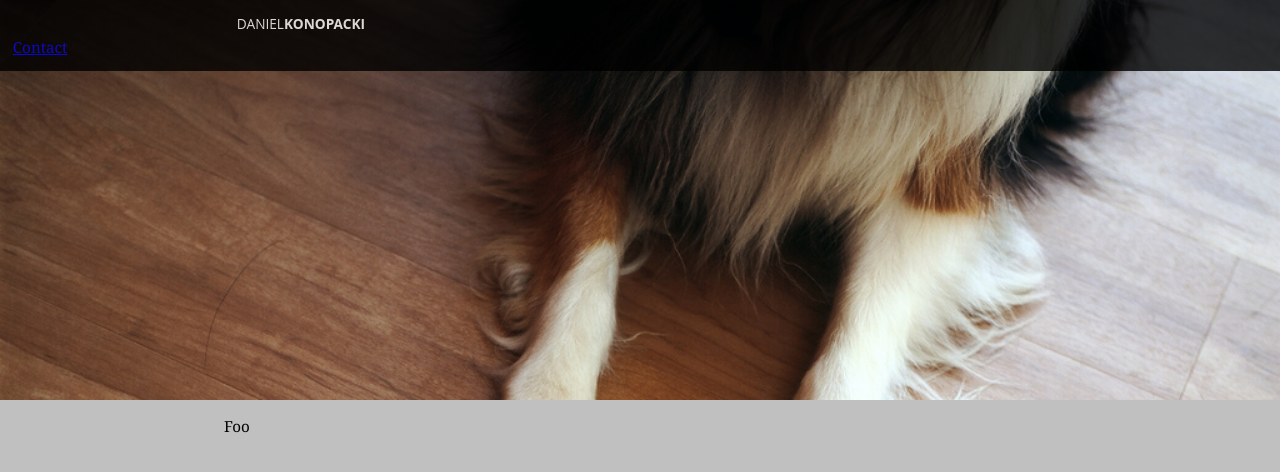
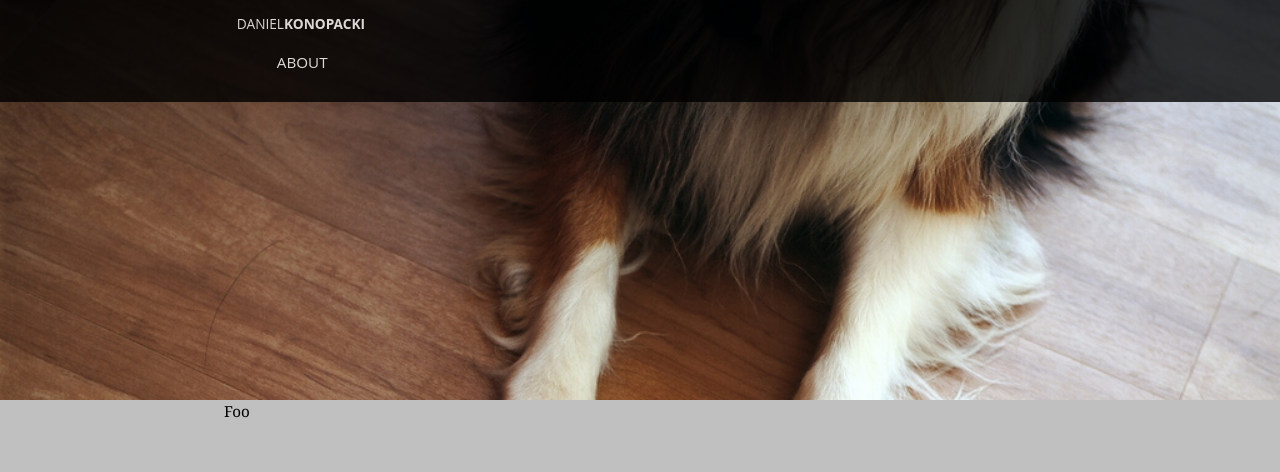
Before and after one commit to danielkonopacki/danielkonopacki.github.com, a Jekyll site: the page built from contact.html, in a window 1280 px wide. Shown: the top 472 px of the page. Built offline with Jekyll 4.4.1, drawn with Linux system fonts in a browser that asks for light colours; Markdown is read by kramdown in place of the engine named in the settings.

Commit message:
CSS updates

```diff
--- a/_layouts/default.html
+++ b/_layouts/default.html
@@ -12,9 +12,9 @@
     <div class="content-container">
       <div id="site-title">
         <h1><a href="/">Daniel<strong>Konopacki</strong></a></h1>
+        <section><ul><li><a href="/about">About</a></li></ul></section>
       </div>
     </div>
-    <div><a href="/contact">Contact</a></div>
   </div>
   <div class="background"></div>
   <div id="content" class="content-container">
--- a/contact.html
+++ b/contact.html
@@ -3,4 +3,4 @@ layout: default
 title: Contact
 ---
 
-<p>Foo</p>
+Foo
--- a/css/layout.css
+++ b/css/layout.css
@@ -14,6 +14,10 @@ html, body {
   top: 0;
 }
 
+#header section ul li {
+  display: inline;
+}
+
 .background {
   background: transparent url("/images/anya.jpg") no-repeat top center;
   background-size: cover;
--- a/css/typography.css
+++ b/css/typography.css
@@ -17,7 +17,7 @@ body {
   padding: 0;
 }
 
-#site-title h1 a {
+#site-title a {
   color: white;
   text-decoration: none;
 }
```
Also changed, not shown: 4 other files.
